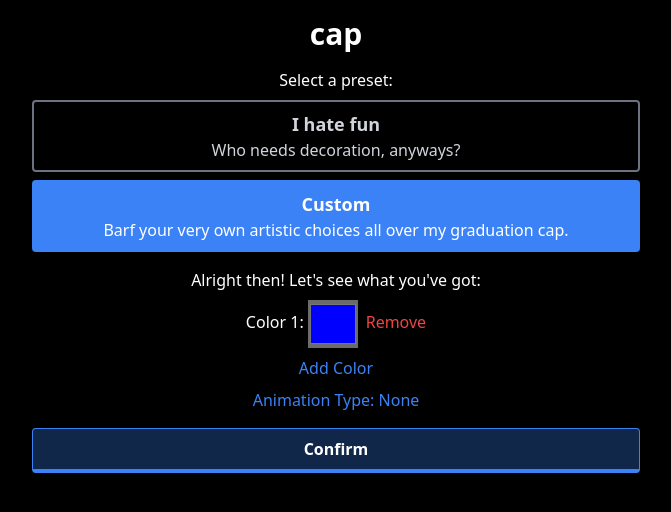
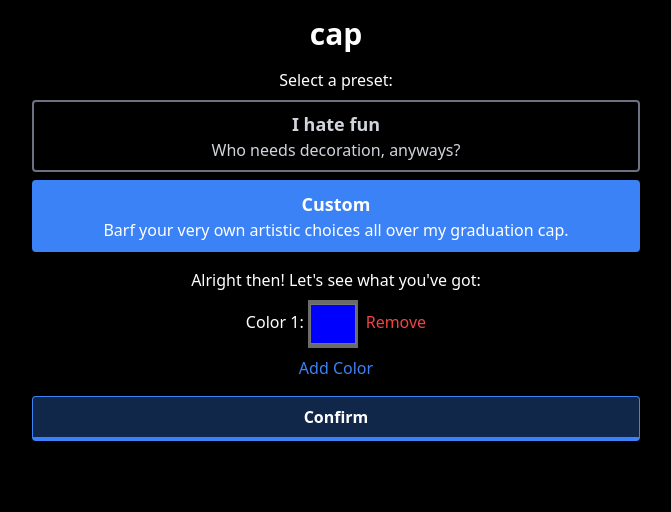
Before and after one commit to anli5005/cap, a Next.js app: page / in a window 1280 px wide. Shown: the top 512 px of the page, without its empty margins (304-975 px from the left). Built offline with nearby package versions, Linux system fonts and the light colour scheme; what @sinclair/typebox would draw is missing.

Commit message:
okay yeah no this isn't happening

```diff
--- a/pages/index.tsx
+++ b/pages/index.tsx
@@ -55,11 +55,11 @@ export default function LiterallyEverything() {
             }}>
                 Add Color
             </button>
-            <button className="text-blue-500 text-center mt-2" onClick={() => {
+            {/* <button className="text-blue-500 text-center mt-2" onClick={() => {
                 setAnimationType((animationType + 1) % types.length);
             }}>
                 Animation Type: {types[animationType]}
-            </button>
+            </button> */}
         </div>
         <button onClick={async () => {
             let style: Style;
@@ -75,13 +75,13 @@ export default function LiterallyEverything() {
                     stops: gradient(rgb),
                 };
 
-                if (animationType === 1) {
+                /* if (animationType === 1) {
                     style.animation = {
                         type: AnimationType.LINEAR,
                         duration: 2000,
                         bounce: false,
                     };
-                }
+                } */
             }
 
             await fetch(`/api/change`, {
```
